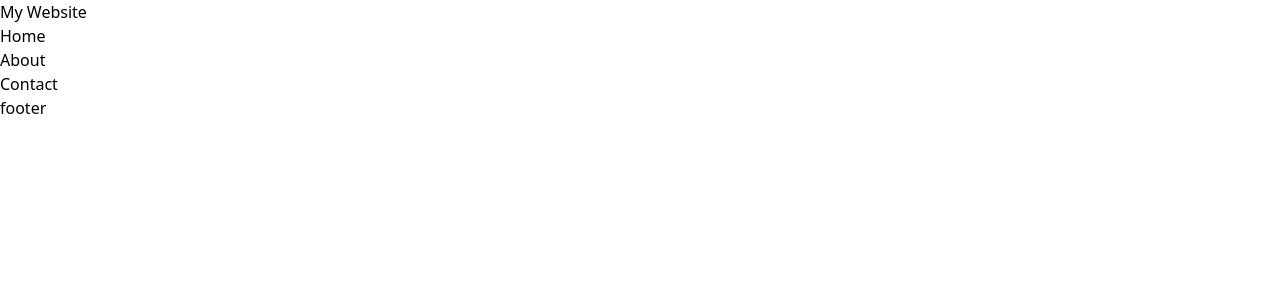
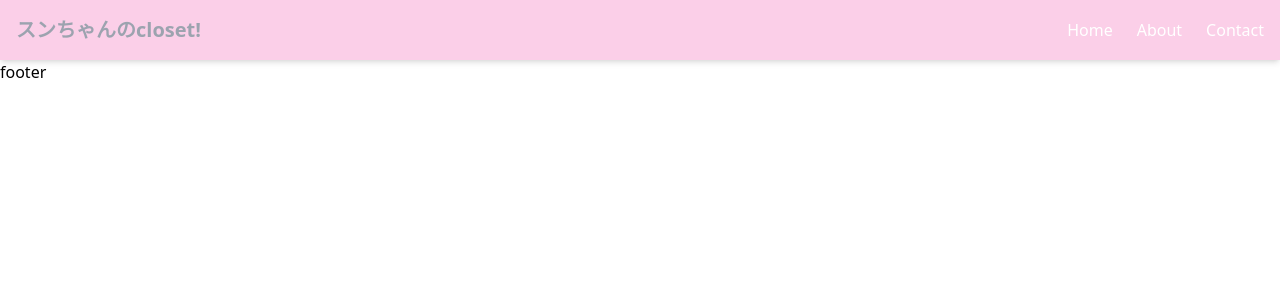
Before and after one commit to mangozzzy/my-app, a Next.js app: page / in a window 1280 px wide. Shown: the top 300 px of the page. Built offline with nearby package versions, Linux system fonts and the light colour scheme.

Commit message:
style header

```diff
--- a/app/component/Header.js
+++ b/app/component/Header.js
@@ -1,17 +1,30 @@
 import React from 'react';
-
 
 const Header = () => {
   return (
-    <header className="header">
-      <h1>My Website</h1>
-      <nav>
-        <ul className="nav-links">
-          <li><a href="#home">Home</a></li>
-          <li><a href="#about">About</a></li>
-          <li><a href="#contact">Contact</a></li>
-        </ul>
-      </nav>
+    <header className="bg-pink-200 text-white shadow-md">
+      <div className="container mx-auto flex justify-between items-center p-4">
+        <h1 className="text-gray-400 text-xl font-bold">スンちゃんのcloset!</h1>
+        <nav>
+          <ul className="flex space-x-6">
+            <li>
+              <a href="#home" className="hover:text-gray-400 transition">
+                Home
+              </a>
+            </li>
+            <li>
+              <a href="#about" className="hover:text-gray-400 transition">
+                About
+              </a>
+            </li>
+            <li>
+              <a href="#contact" className="hover:text-gray-400 transition">
+                Contact
+              </a>
+            </li>
+          </ul>
+        </nav>
+      </div>
     </header>
   );
 };
```
